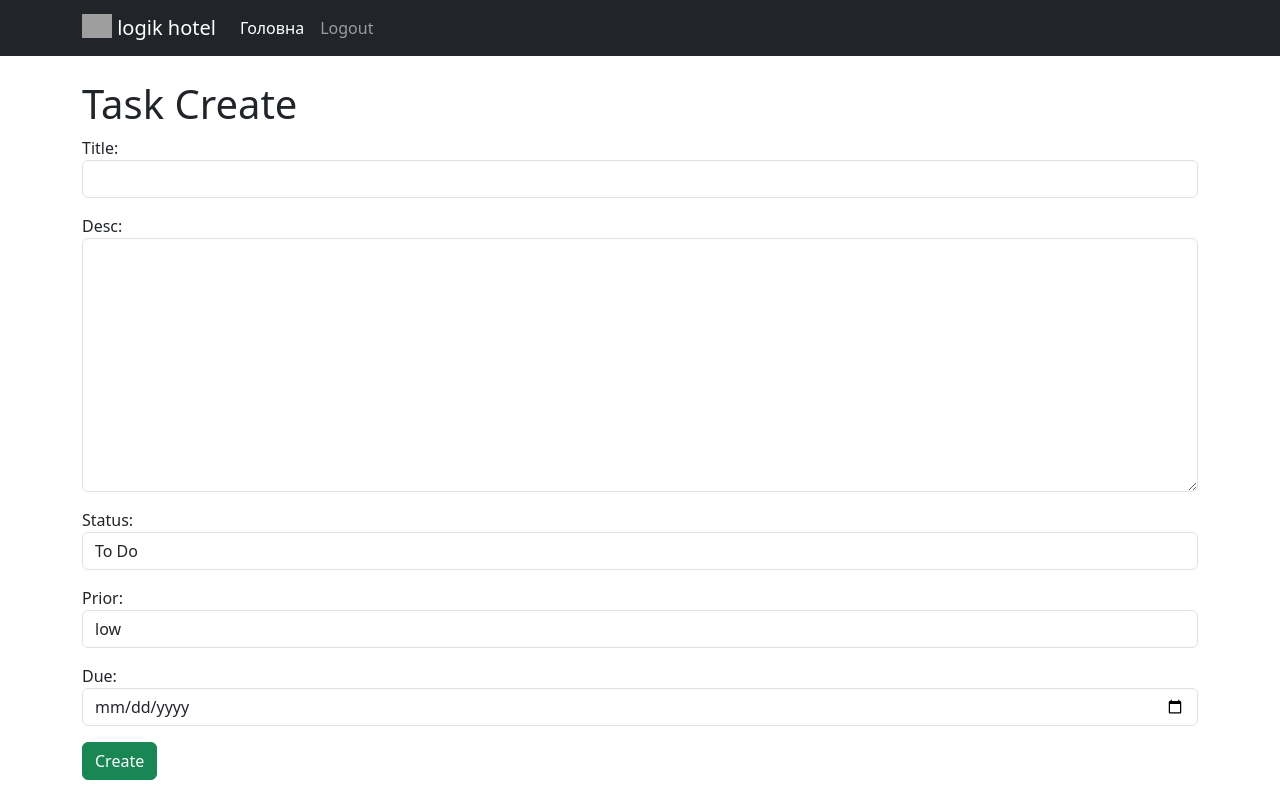
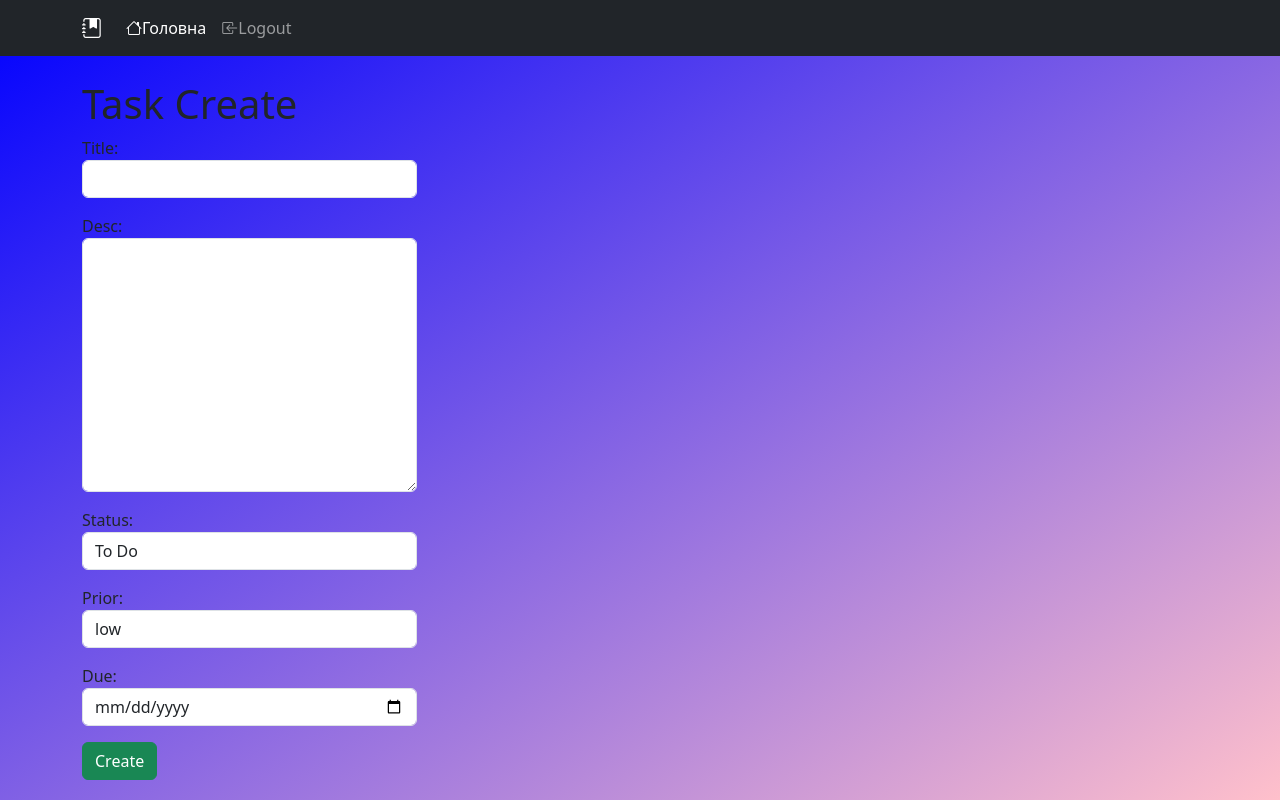
Before and after one commit to kinobrac-sys/notes, a Django app: page /create/ in a window 1280 px wide. Run offline with Django 5.2, Linux system fonts and the light colour scheme; a user stored in the database is signed in; parts of the project's set-up code (start-up, migrations or seed data) failed here and were passed over; grey boxes are pictures that could not be loaded.

Commit message:
КОНЕКТ

```diff
--- a/auth_system/views.py
+++ b/auth_system/views.py
@@ -24,6 +24,8 @@ def login_page(request):
             user = form.get_user()
             login(request, user)
             return redirect('task-list')
+        else:
+            print(form.errors)  # Добавь эту строку для отладки
     context = {
         "form": form
     }
--- a/notatkas/forms.py
+++ b/notatkas/forms.py
@@ -7,7 +7,7 @@ class TaskForm(forms.ModelForm):
     def __init__(self, *args, **kwargs):
         super(TaskForm, self).__init__(*args, **kwargs)
         for field in self.fields:
-            self.fields[field].widget.attrs.update({'class': 'form-control'})
+            self.fields[field].widget.attrs.update({'class': 'form-control my-input'})
 
     class Meta:
         model = Task
@@ -18,19 +18,21 @@ class TaskForm(forms.ModelForm):
 
 class TaskFilterForm(forms.Form):
     STATUS_CHOISES = [
+        ('', "all"),
         ("To Do", "To Do"),
         ("In Progression", "In progression"),
         ("Done", "Done")
     ]
 
     PRIORITY = [
+        ("", "All"),
         ("low",'low'),
         ("med", "Medium"),
         ('high', 'High'),
         ('2high', 'PIZDA HIGH')
     ]
-    status = forms.CharField(choices=STATUS_CHOISES, label='Status')
-    priority = forms.CharField(choices=PRIORITY, label='Priority')
+    status = forms.ChoiceField(choices=STATUS_CHOISES, label='Status', required=False)
+    priority = forms.ChoiceField(choices=PRIORITY, label='Priority', required=False)
     def __init__(self, *args, **kwargs):
         super(TaskFilterForm, self).__init__(*args, **kwargs)
         for field in self.fields:
--- a/notatkas/models.py
+++ b/notatkas/models.py
@@ -11,10 +11,10 @@ class Task(models.Model):
     ]
 
     PRIORITY = [
-        ("low",'low'),
-        ("med", "Medium"),
-        ('high', 'High'),
-        ('2high', 'PIZDA HIGH')
+        ("Low",'low'),
+        ("Medium", "Medium"),
+        ('High', 'High'),
+        ('2High', 'PIZDA HIGH')
     ]
     title = models.CharField(max_length=200)
     desc = models.TextField()
--- a/notatkas/views.py
+++ b/notatkas/views.py
@@ -19,8 +19,16 @@ class TaskListView(LoginRequiredMixin, ListView):
         return context
 
     def get_queryset(self):
-        return Task.objects.filter(creator=self.request.user)
+        queryset =  Task.objects.filter(creator=self.request.user)
+        status = self.request.GET.get('status', "")
+        priority = self.request.GET.get('priority', "")
 
+        if status:
+            queryset = queryset.filter(status=status)
+        if priority:
+            queryset = queryset.filter(prior=priority)
+
+        return queryset
 
 
 class TaskCreateView(LoginRequiredMixin, CreateView):
--- a/notes/settings.py
+++ b/notes/settings.py
@@ -115,9 +115,10 @@ USE_TZ = True
 
 # Static files (CSS, JavaScript, Images)
 # https://docs.djangoproject.com/en/5.2/howto/static-files/
-
+MEDIA_URL = 'media/'
+MEDIA_ROOT = BASE_DIR / 'media'
 STATIC_URL = 'static/'
-
+STATICFILES_DIRS = [BASE_DIR / 'static']
 # Default primary key field type
 # https://docs.djangoproject.com/en/5.2/ref/settings/#default-auto-field
 
--- a/static/css/style.css
+++ b/static/css/style.css
@@ -1,10 +1,20 @@
-body {
-background : content-box radial-gradient(rgb(50, 144, 180)), rgb(89, 113, 122));
+html, body {
+    height: 100%;
+    margin: 0;
+    padding: 0;
 }
 
-.room_list {
-display:flex;
-gap: 20px;
-flex-wrap:wrap;
+body {
+    min-height: 100vh;
+    height: 100%;
+    background: linear-gradient(to bottom right, blue, pink);
+    background-attachment: fixed;
+    background-repeat: no-repeat;
+    background-size: cover;
+}
+
+.my-input {
+  width: 30%;
+
 
 }
--- a/templates/navbar.html
+++ b/templates/navbar.html
@@ -2,7 +2,7 @@
     <div class="container">
         <a class="navbar-brand" href="#">
             {% load static %}
-            <img src="{% static '' %}" alt="Logo" width="30" height="24" class="d-inline-block align-text-top"> logik hotel
+            <i class="bi bi-journal-bookmark-fill"></i>
         </a>
         <button class="navbar-toggler" type="button" data-bs-toggle="collapse" data-bs-target="#mainNavbar">
             <span class="navbar-toggler-icon"></span>
@@ -10,11 +10,11 @@
         <div class="collapse navbar-collapse" id="mainNavbar">
             <ul class="navbar-nav me-auto mb-2 mb-lg-0">
                 <li class="nav-item">
-                    <a class="nav-link active" href="{% url 'task-list' %}">Головна</a>
+                    <a class="nav-link active" href="{% url 'task-list' %}"><i class="bi bi-house"></i>Головна</a>
                 </li>
                 {% if user.is_authenticated %}
                 <li class="nav-item">
-                    <a href="{% url 'logout-page' %}" class="nav-link">Logout</a>
+                    <a href="{% url 'logout-page' %}" class="nav-link"><i class="bi bi-box-arrow-in-left"></i>Logout</a>
                 </li>
                 {% else %}
                 <li class="nav-item">
```
Also changed, not shown: templates/notatkas/task_list.html (+14 -2 lines), db.sqlite3, media/makadamia.png (added), notatkas/migrations/0004_alter_task_prior.py (added).
